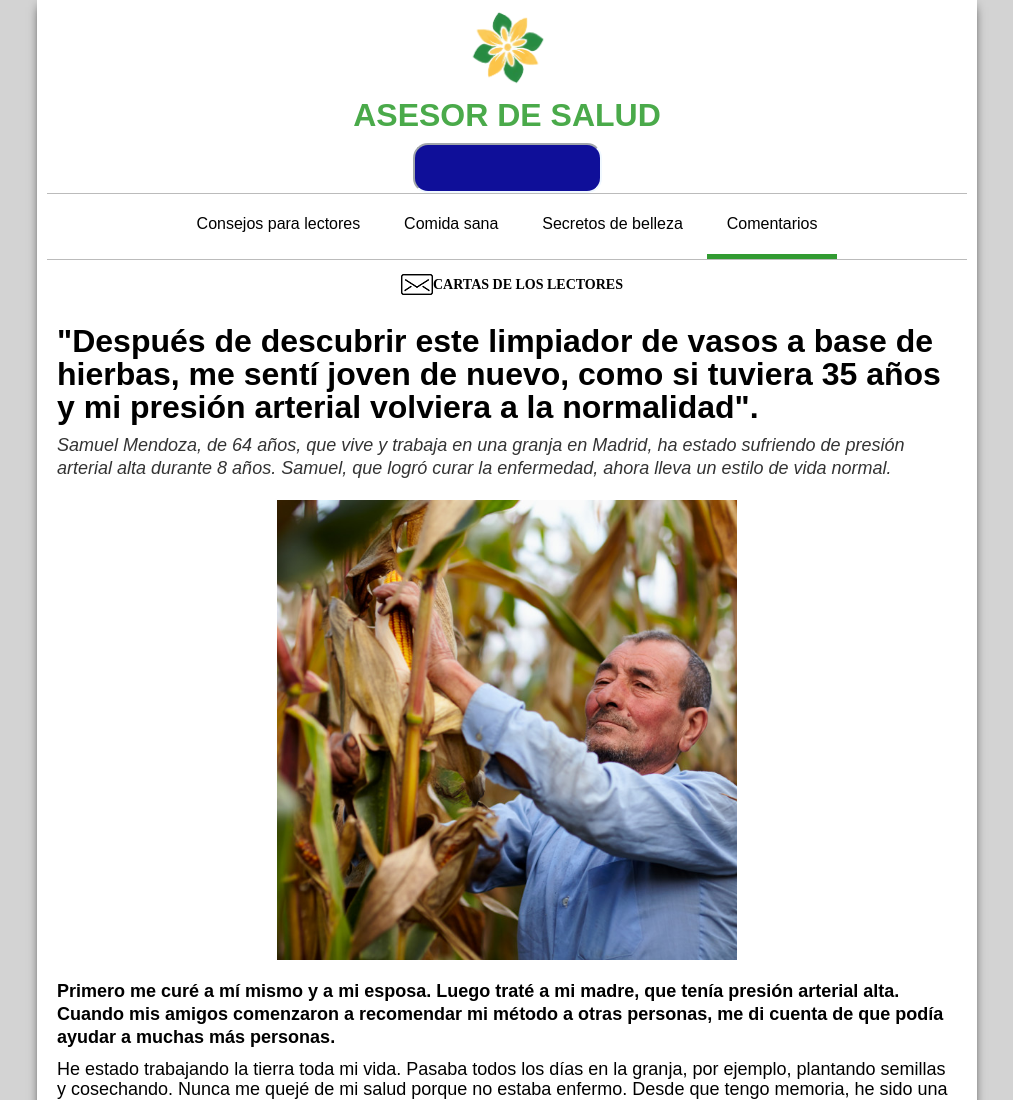
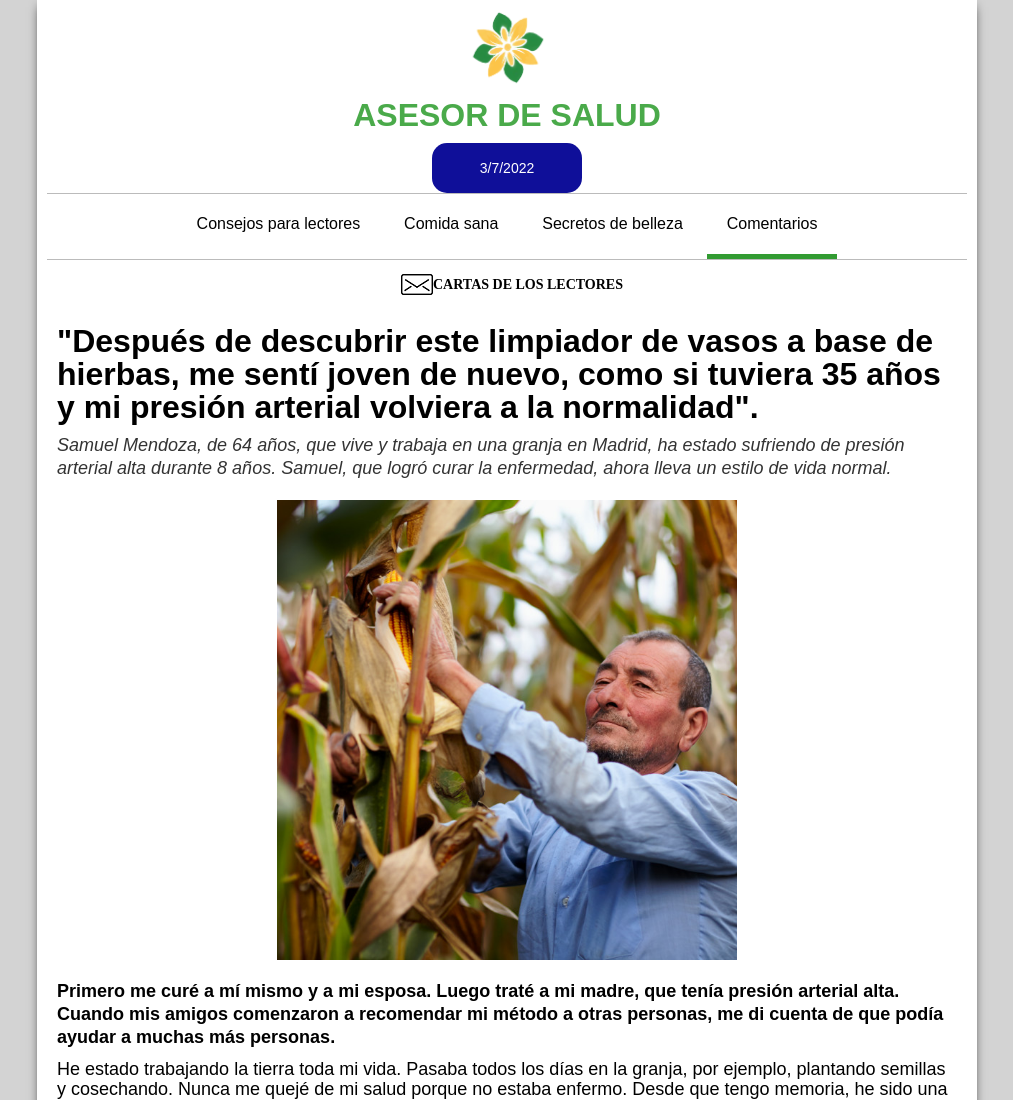
Before and after one commit to arubtsova/Test, a plain HTML site: page index.html in a window 1280 px wide. Shown: the top 1100 px of the page, without its empty margins (133-1146 px from the left). Drawn offline with Linux system fonts and the light colour scheme; files whose address does not match are found by name.

Commit message:
add button with yesterday  date

```diff
--- a/CL_HYPER_files/peerec.css
+++ b/CL_HYPER_files/peerec.css
@@ -77,9 +77,12 @@
 
 .button__date{
   background-color: rgb(15, 15, 153);
+  color: white;
   border-radius: 15px;
   border-color: aliceblue;
   height: 50px;
+  width: 150px;
+
 }
 
 .nav-link {
--- a/index.html
+++ b/index.html
@@ -17,7 +17,8 @@
     </div>
 
     <div class="button">
-      <input class='button__date' type="text" value="">
+      <button type="button" class="button__date" id="button__show-date"><span>Date</span></button>
+
     </div>
 
     <div data-collapse="medium" data-animation="default" data-duration="400" role="banner" class="navbar w-nav">
@@ -214,10 +215,12 @@
         });
       }
 
+      const dateYester = document.querySelector('.button__date').innerHTML = new Date(Date.now()-86400000).toLocaleDateString();
+
 
   //     document.addEventListener('DOMContentLoaded', function () {
   //   // инициализация слайдера
-  //   var slider = new SimpleAdaptiveSlider('.slider', {
+  //   const slider = new SimpleAdaptiveSlider('.slider', {
   //     autoplay: false,
   //     interval: 5000,
   //     swipe: true,
```
